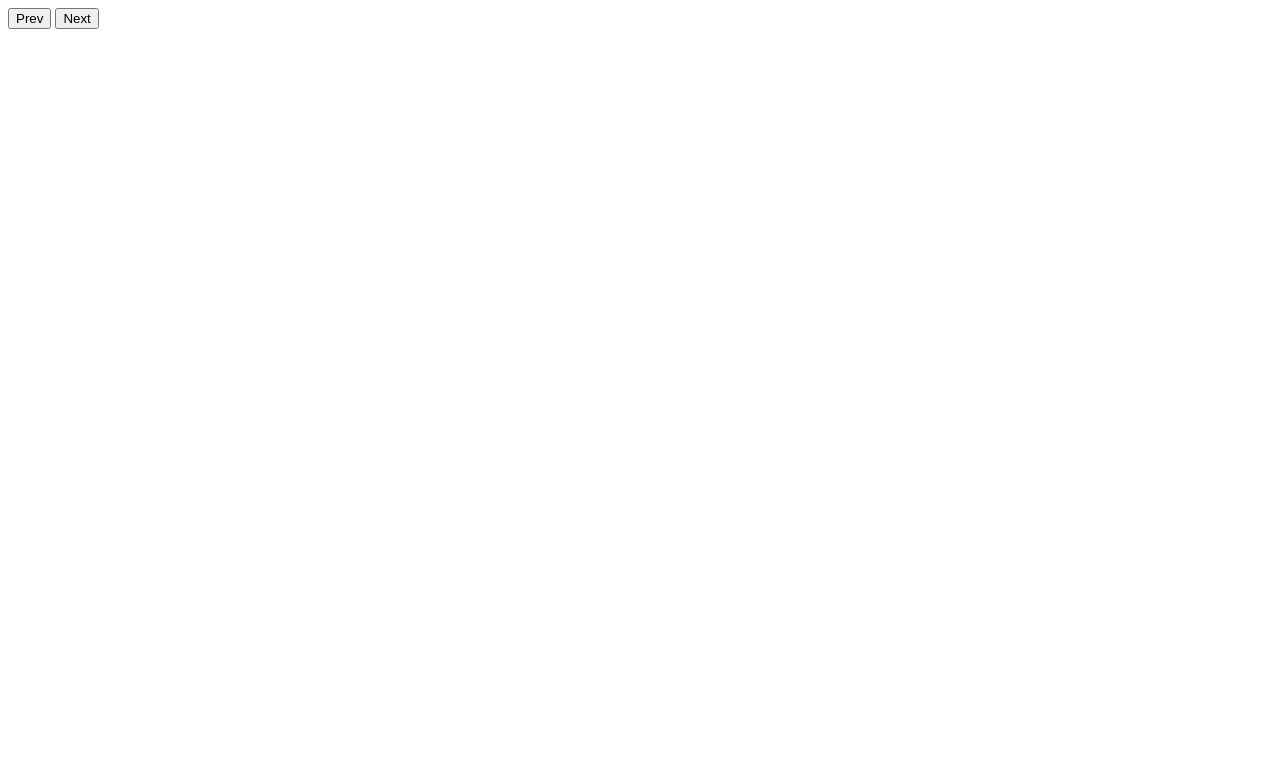
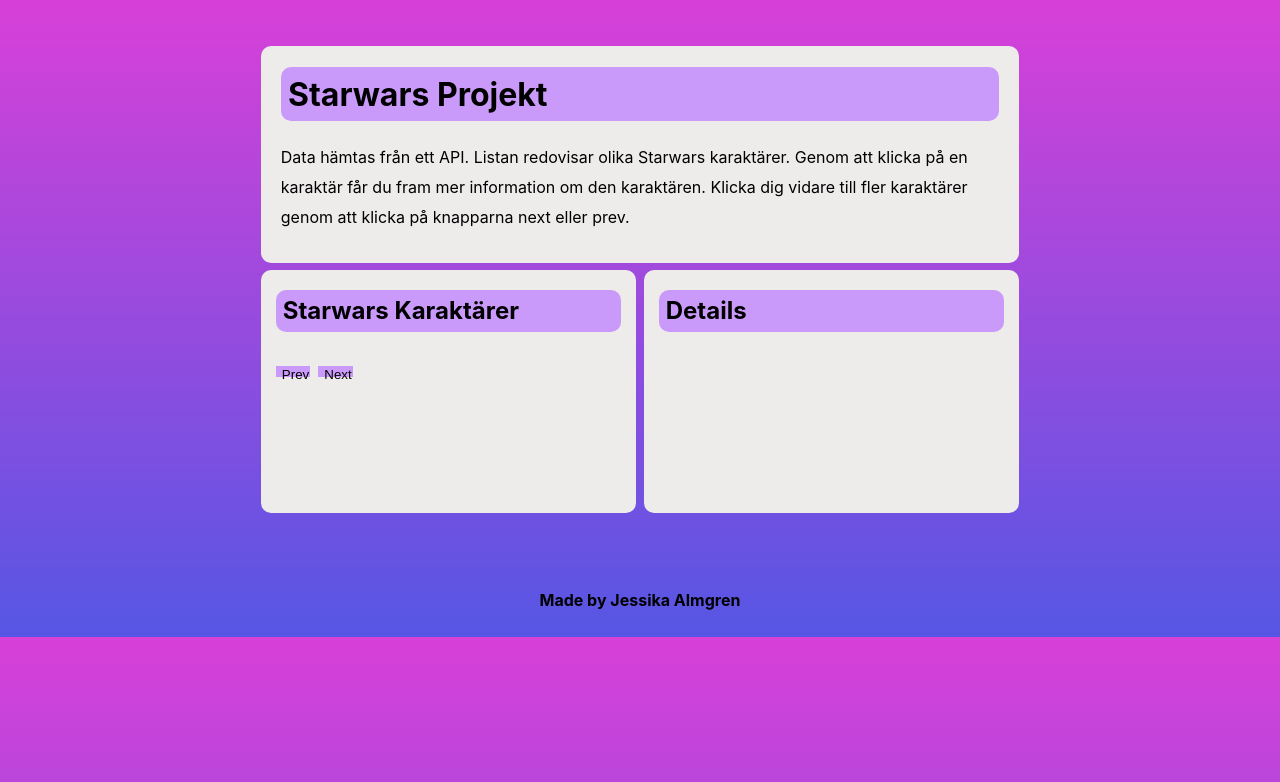
Before and after one commit to jessikaalmgren/StarWars-Projekt, a plain HTML site: page index.html in a window 1280 px wide. Drawn offline with nearby package versions, Linux system fonts and the light colour scheme; no server answers.

Commit message:
Design samt funktionalitet

```diff
--- a/index.html
+++ b/index.html
@@ -10,13 +10,16 @@
 </head>
 <body>
 
+<div class="wrapper">
 <header>
 
+<!--Skapat innehållet genom js-->
 </header>
 
 
-    <main>
+
         <section class="starwarspeople">
+            <h2>Starwars Karaktärer</h2>
 
  <div class="list">
 
@@ -32,11 +35,14 @@
     <section class="people">
 
         <div class="details">
-
+            <h2>Details</h2>
 
         </div>
 
     </section>
-    </main>
+    <footer>
+        <p>Made by Jessika Almgren</p>
+    </footer>
+    </div>
 </body>
 </html>
--- a/script.js
+++ b/script.js
@@ -1,6 +1,7 @@
 let next = 'https://swapi.dev/api/people/?page=1';
 let previous;
 const mainElement = document.querySelector('.main')
+const headerElement = document.querySelector('header')
 const listElement = document.querySelector('section.starwarspeople > div.list')
 const detailsElement = document.querySelector('section.people > div.details')
 const prevBtnElement = document.querySelector('button.prev-btn')
@@ -26,6 +27,25 @@
         parent.removeChild(parent.firstChild)
     }
 }
+
+//Skapar en rubrik till hemsidan
+
+const rubrik = "Starwars Projekt"
+ const rubrikTag = document.createElement('h1')
+ const rubrikNode = document.createTextNode(rubrik)
+ rubrikTag.appendChild(rubrikNode)
+headerElement.appendChild(rubrikTag)
+
+
+
+
+
+ const beskrivning = "Data hämtas från ett API. Listan redovisar olika Starwars karaktärer. Genom att klicka på en karaktär får du fram mer information om den karaktären. Klicka dig vidare till fler karaktärer genom att klicka på knapparna next eller prev."
+ const beskrivningTag = document.createElement('h4')
+ const beskrivningNode = document.createTextNode(beskrivning)
+ beskrivningTag.appendChild(beskrivningNode)
+ headerElement.appendChild(beskrivningTag)
+
 
 function getData(url){
 
@@ -54,31 +74,57 @@
 
                 removeAllChildNodes(detailsElement)
 
-                const information = [person.height, person.mass, person.hair_color, person.skin_color, person.eye_color, person.birth_year, person.gender]
 
-                for (let i = 0; i < information.length; i++){
-                    const aboutPerson = information[i];
+                const height = 'Height: ' + person.height + 'cm'
+                const mass = 'Mass: ' + person.mass + 'kg'
+                const hairColor = 'Hair color: ' + person.hair_color
+                const skinColor = 'Skin color: ' + person.skin_color
+                const eyeColor = 'Eye color: ' + person.eye_color
+                const birthYear = 'Birth Year: ' + person.birth_year
+                const gender = 'Birth Year: ' + person.gender
 
-                    console.log(aboutPerson)
-                }
 
-                 //const information = `${'Height: ' + person.height}${'Mass: ' + person.mass}${person.hair_color}${person.skin_color}${person.eye_color}${person.birth_year}${person.gender}`;
 
                  const h2Tag = document.createElement('h2')
-                 const aboutPerson = document.createElement('p')
+                 const pTagHeight = document.createElement('p')
+                 const pTagMass = document.createElement('p')
+                 const pTagHairColor = document.createElement('p')
+                 const pTagSkinColor = document.createElement('p')
+                 const pTagEyeColor = document.createElement('p')
+                 const pTagBirthYear = document.createElement('p')
+                 const pTagGender = document.createElement('p')
+
 
                  const h2Node = document.createTextNode(str)
-                 const pInformationNode = document.createTextNode(information)
+                 const heightTagNode = document.createTextNode(height)
+                 const massTagNode = document.createTextNode(mass)
+                 const hairColorNode = document.createTextNode(hairColor)
+                 const skinColorNode = document.createTextNode(skinColor)
+                 const eyeColorNode = document.createTextNode(eyeColor)
+                 const birthYearNode = document.createTextNode(birthYear)
+                 const genderNode = document.createTextNode(gender)
 
 
                  h2Tag.appendChild(h2Node)
-                 pTagInformation.appendChild(pInformationNode)
+                 pTagHeight.appendChild(heightTagNode)
+                 pTagMass.appendChild(massTagNode)
+                 pTagHairColor.appendChild(hairColorNode)
+                 pTagSkinColor.appendChild(skinColorNode)
+                 pTagEyeColor.appendChild(eyeColorNode)
+                 pTagBirthYear.appendChild(birthYearNode)
+                 pTagGender.appendChild(genderNode)
 
                  detailsElement.appendChild(h2Tag)
-                 detailsElement.appendChild(aboutPerson)
+                 detailsElement.appendChild(pTagHeight)
+                 detailsElement.appendChild(pTagMass)
+                 detailsElement.appendChild(pTagHairColor)
+                 detailsElement.appendChild(pTagSkinColor)
+                 detailsElement.appendChild(pTagEyeColor)
+                 detailsElement.appendChild(pTagBirthYear)
+                 detailsElement.appendChild(pTagGender)
 
 
-                 console.log(aboutPerson)
+
 
             }
 
--- a/style.css
+++ b/style.css
@@ -1,4 +1,96 @@
-.details {
-  display: flex;
-  flex-direction: column;
+body {
+  background-image: linear-gradient(rgb(216, 64, 216), rgb(86, 86, 228));
+  font-family: -apple-system, BlinkMacSystemFont, "Segoe UI", Roboto, Oxygen,
+    Ubuntu, Cantarell, "Open Sans", "Helvetica Neue", sans-serif;
+  color: black;
 }
+
+p {
+  cursor: pointer;
+  line-height: 25px;
+}
+
+h1 {
+  background-color: rgb(202, 154, 250);
+  padding: 1%;
+  border-radius: 10px;
+}
+
+h2 {
+  background-color: rgb(202, 154, 250);
+  padding: 2%;
+  border-radius: 10px;
+}
+
+h4 {
+  line-height: 30px;
+  font-weight: normal;
+}
+
+.wrapper {
+  display: grid;
+  grid-template-columns: 1fr 1fr;
+  grid-template-rows: 0.5fr 1fr 0.3fr;
+  width: 60%;
+  margin: 0 auto;
+  grid-gap: 1%;
+}
+
+header {
+  grid-column: 1 / 3;
+  grid-row: 1 / 2;
+  margin-top: 5%;
+  border-radius: 10px;
+  padding: 0px 20px 10px 20px;
+  background-color: rgb(238, 235, 235);
+}
+
+.starwarspeople {
+  grid-column: 1/2;
+  grid-row: 2/3;
+  padding: 0px 15px 10px 15px;
+  border-radius: 10px;
+  background-color: rgb(238, 235, 235);
+}
+
+.list {
+  padding: 0px 5px 10px 5px;
+}
+
+.people {
+  grid-column: 2/3;
+  grid-row: 2/3;
+  padding: 0px 15px 10px 15px;
+  border-radius: 10px;
+  box-shadow: 10px rgb(0, 0, 0);
+  background-color: rgb(238, 235, 235);
+}
+
+.prev-btn {
+  background-color: rgb(202, 154, 250);
+  color: black;
+  cursor: pointer;
+  border: none;
+  width: 10%;
+  height: 5%;
+}
+
+.next-btn {
+  background-color: rgb(202, 154, 250);
+  color: black;
+  cursor: pointer;
+  border: none;
+  width: 10%;
+  height: 5%;
+  margin: 1%;
+  margin-bottom: 5%;
+}
+
+footer {
+  height: 20%;
+  margin-top: 7%;
+  font-weight: bold;
+  text-align: center;
+  grid-column: 1/3;
+  grid-row: 3/4;
+}
```
